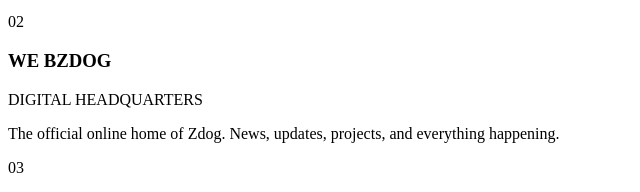
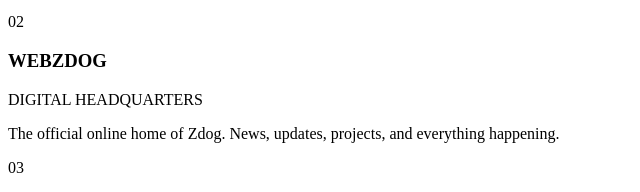
Before and after one commit to ZdogGoCats/ZdogGoCats, a plain HTML site: page index.html in a window 1280 px wide. Shown: the part 467-659 px from the top of the page, 0-640 px from the left. Drawn offline with Linux system fonts and the light colour scheme.

Commit message:
Update index.html

```diff
--- a/index.html
+++ b/index.html
@@ -67,7 +67,7 @@
 
             <article class="division-card">
                 <div class="card-number">02</div>
-                <h3>WE BZDOG</h3>
+                <h3>WEBZDOG</h3>
                 <p class="division-type">DIGITAL HEADQUARTERS</p>
                 <p>
                     The official online home of Zdog.
```
